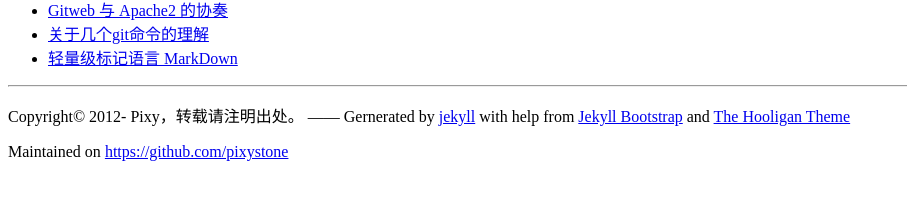
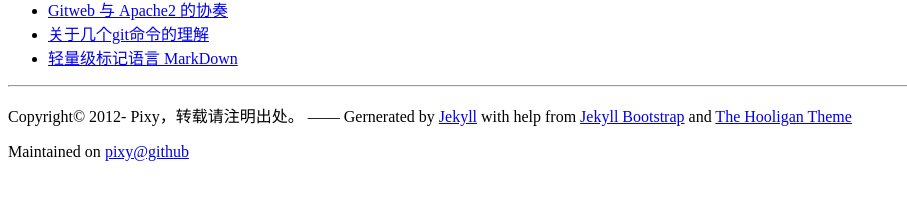
Before and after one commit to pixystone/pixystone.github.com, a Jekyll site: the page built from categories.html, in a window 1280 px wide. Shown: the part 486-686 px from the top of the page, without its empty margins (0-907 px from the left). Built offline with Jekyll 4.4.1, drawn with Linux system fonts in a browser that asks for light colours; nearby versions of some CDN libraries; library files that are not in the unit come from our copies.

Commit message:
Update page apperance

```diff
--- a/_includes/themes/hooligan/default.html
+++ b/_includes/themes/hooligan/default.html
@@ -116,12 +116,12 @@
       <footer>
         <hr>
         <p>
-          Copyright&copy; 2012- Pixy，转载请注明出处。 —— Gernerated by <a href="https://github.com/mojombo/jekyll" target="_blank">jekyll</a>
+          Copyright&copy; 2012- Pixy，转载请注明出处。 —— Gernerated by <a href="https://github.com/mojombo/jekyll" target="_blank">Jekyll</a>
           with help from <a href="http://jekyllbootstrap.com" target="_blank" title="The Definitive Jekyll Blogging Framework">Jekyll Bootstrap</a>
           and <a href="http://github.com/dhulihan/hooligan" target="_blank">The Hooligan Theme</a>
         </p>
         <p>
-          Maintained on <a href="https://github.com/pixystone">https://github.com/pixystone</a>
+          Maintained on <a href="https://github.com/pixystone">pixy@github</a>
         </p>
       </footer>
     </div> <!-- /container -->
```
Also changed, not shown: index.html (+4 -4 lines).
